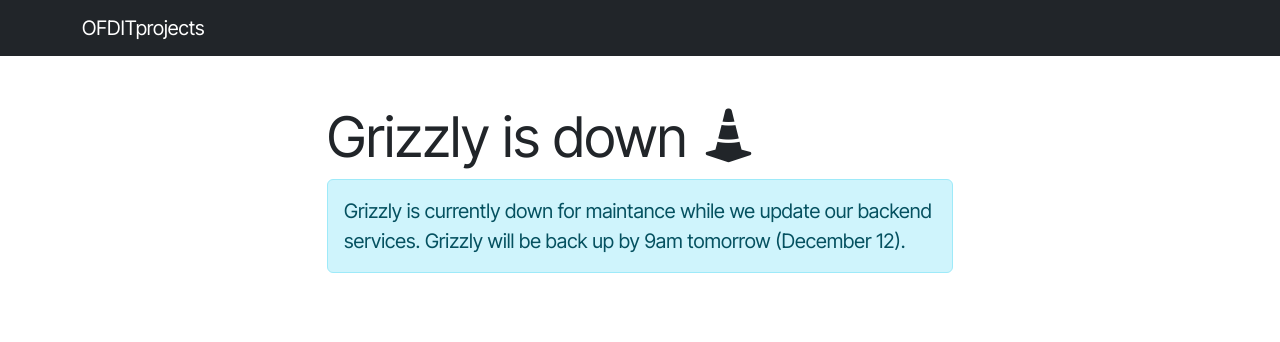
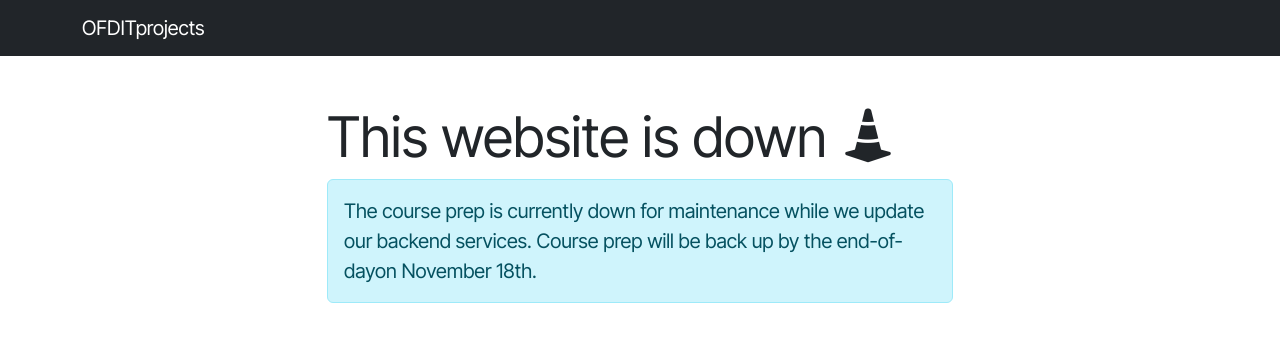
Before and after one commit to OFDIT/maintance-html, a plain HTML site: page index.html in a window 1280 px wide. Drawn offline with nearby package versions, Linux system fonts and the light colour scheme.

```diff
--- a/index.html
+++ b/index.html
@@ -22,14 +22,12 @@
     </div>
     <div class="container my-5 mx-auto" style="width: 650px;">
         <h1 class="display-4">
-            Grizzly is down <i class="bi bi-cone-striped"></i>
+            This website is down <i class="bi bi-cone-striped"></i>
         </h1>
         <div class="px-0">
             <div class="alert alert-info" role="alert">
                 <span class="fs-5">
-                    Grizzly is currently down for maintance while we update our backend services. Grizzly will be back
-                    up by
-                    9am tomorrow (December 12).
+                    The course prep is currently down for maintenance while we update our backend services. Course prep will be back up by the end-of-dayon November 18th.
                 </span>
             </div>
         </div>
```
Also changed, not shown: 4 other files.
